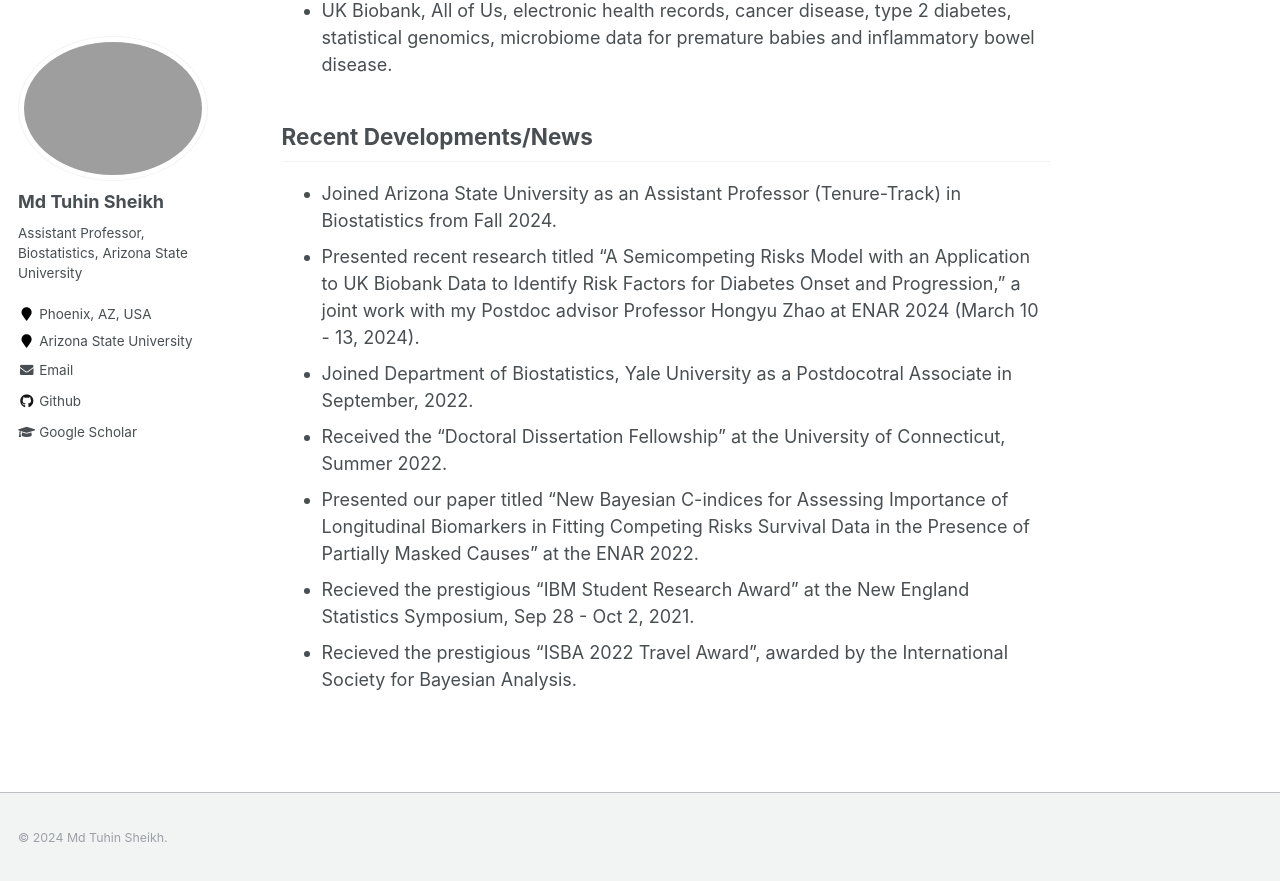
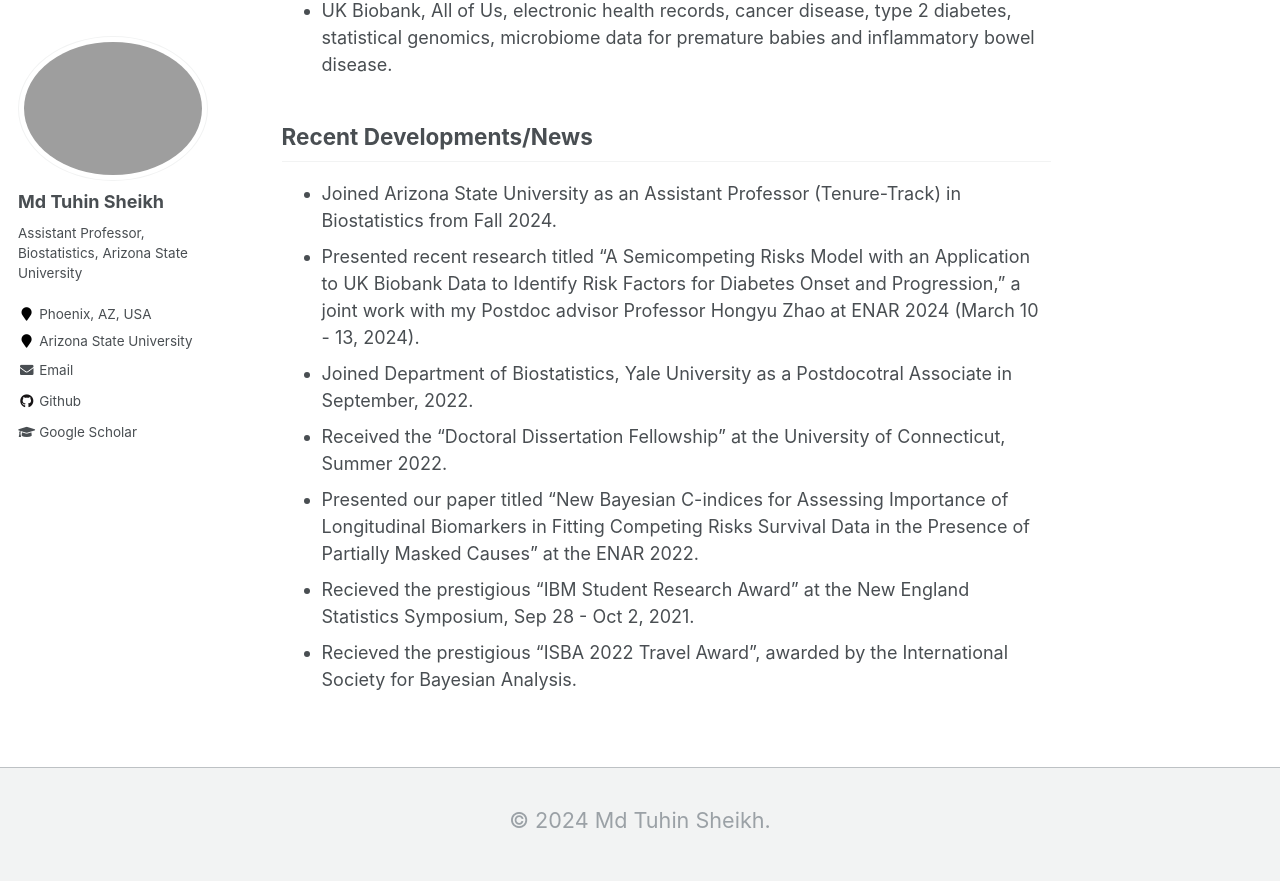
Before and after one commit to mdtuhinsheikh/mdtuhinsheikh.github.io, a Jekyll site: the page built from _pages/about.md, in a window 1280 px wide and 900 px high, scrolled down 604 px. Shown: the top 881 px of the window. Built offline with Jekyll 4.4.1, drawn with Linux system fonts in a browser that asks for light colours.

Commit message:
Update footer.html

```diff
--- a/_includes/footer.html
+++ b/_includes/footer.html
@@ -24,6 +24,6 @@
 </div>
 -->
 
-<div class="page__footer-copyright">
+<div class="page__footer-copyright" style="text-align: center; font-size: 1.2em;">
   <p>&copy; {{ site.time | date: '%Y' }} Md Tuhin Sheikh.</p>
 </div>
```
